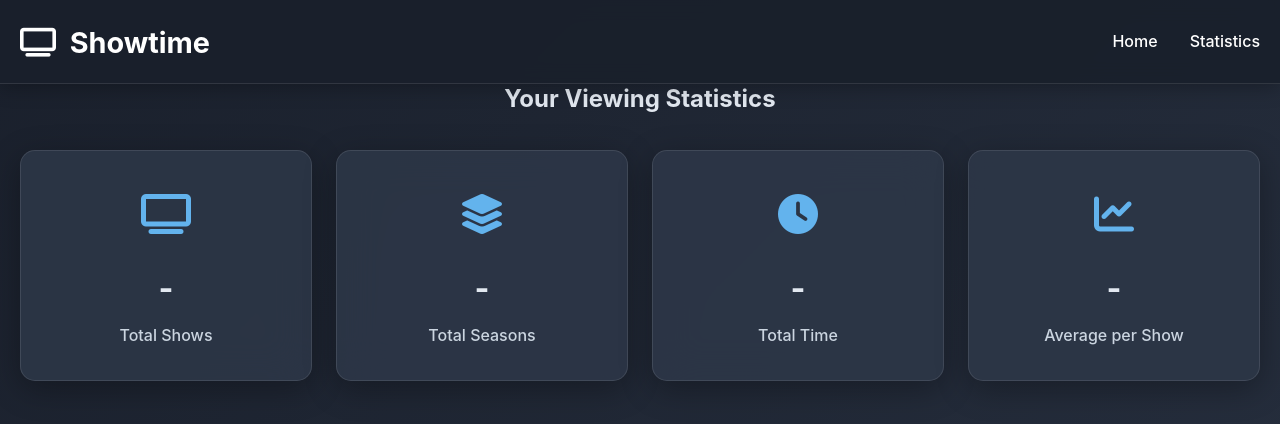
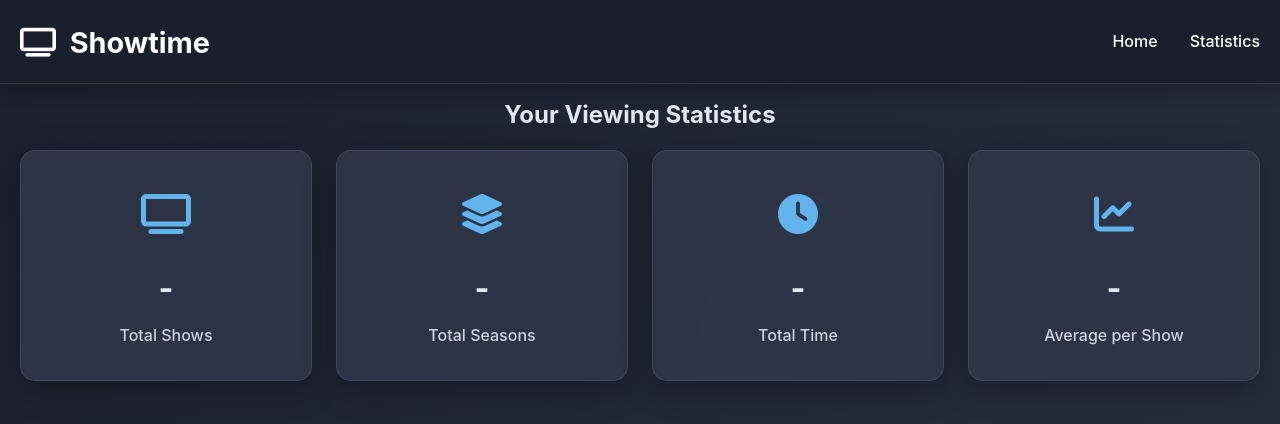
Before and after one commit to Gunneone/Showtime, a Flask app: page /stats in a window 1280 px wide. Shown: the top 424 px of the page. Run offline with Flask 3, Linux system fonts and the light colour scheme.

Commit message:
Adding margin to stats h2

```diff
--- a/static/css/style.css
+++ b/static/css/style.css
@@ -999,7 +999,8 @@ body {
 }
 
 .stats-overview h2 {
-    margin-bottom: 2rem;
+    margin-bottom: 1rem;
+    margin-top: 1rem;
     color: #e2e8f0;
     text-align: center;
 }
```
